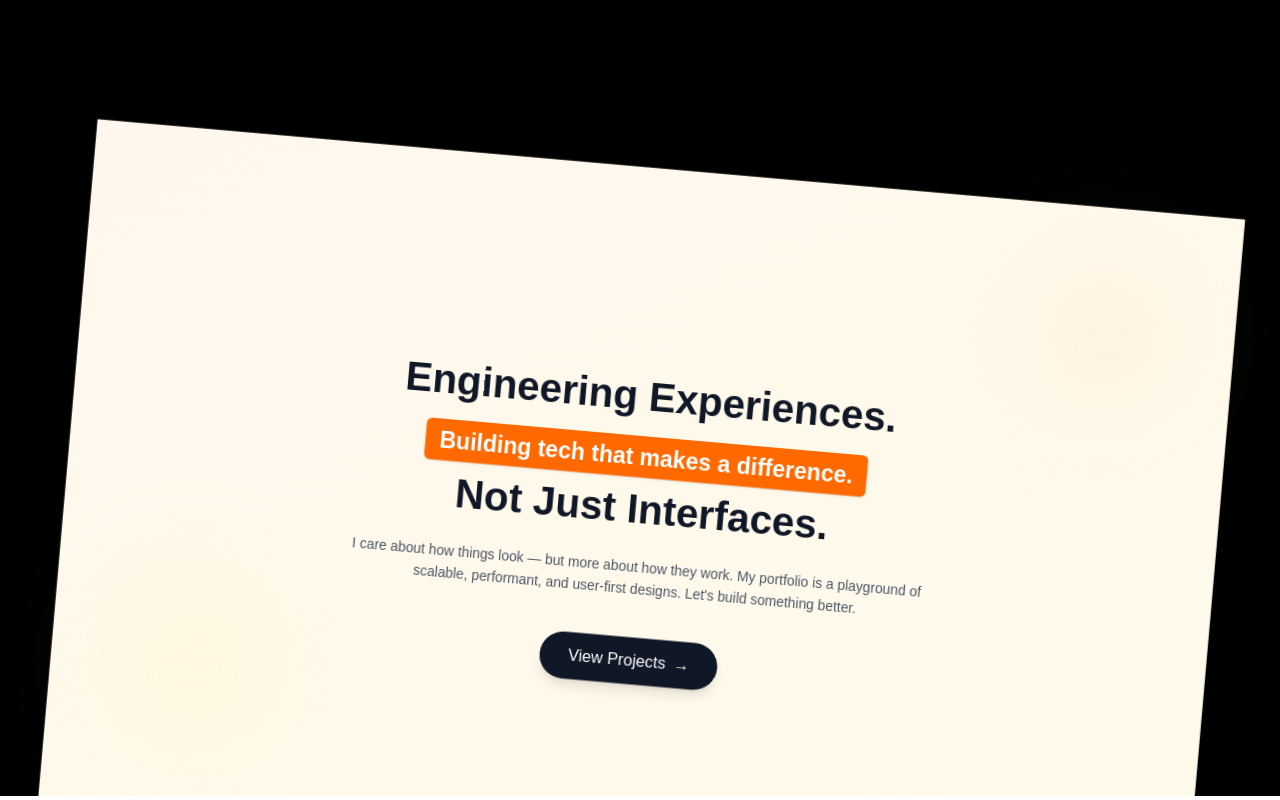
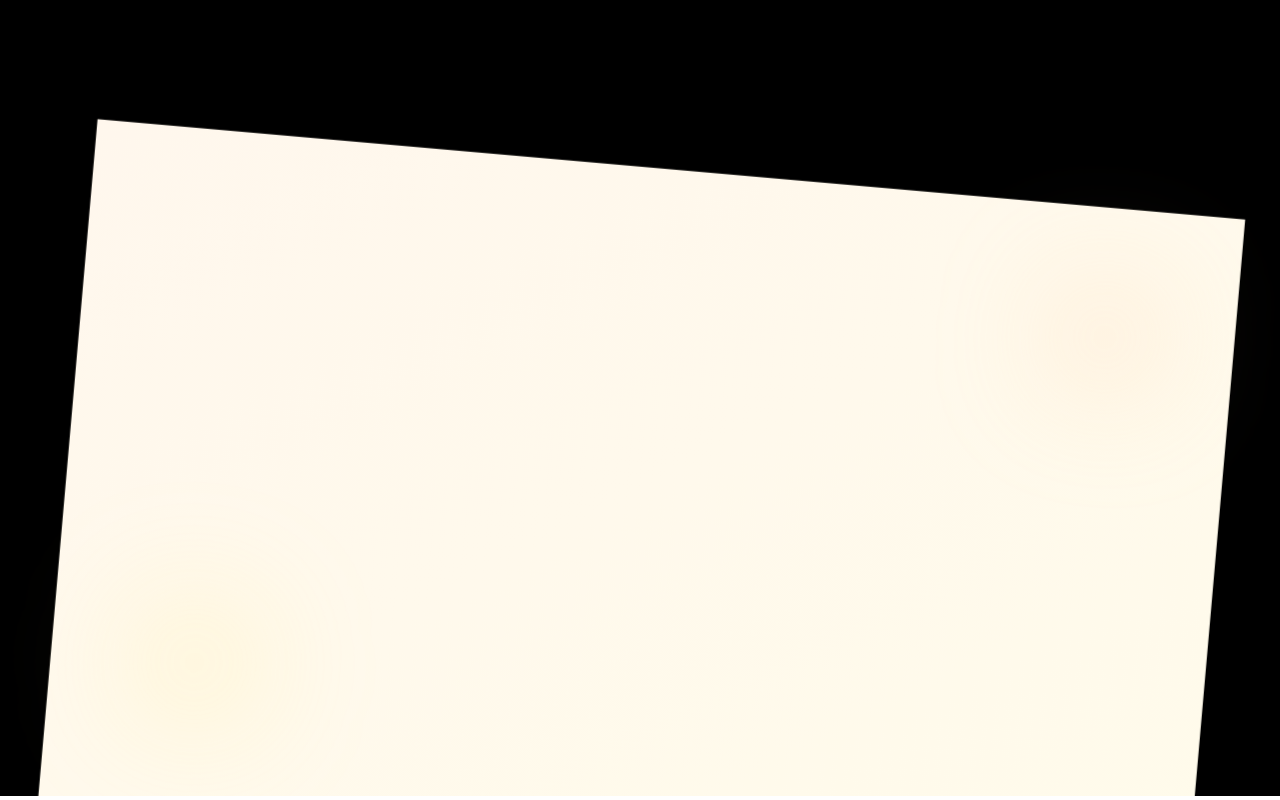
Before and after one commit to maximistic/sri-v2, a Next.js app: page / in a window 1280 px wide. Shown: the top 800 px of the page. Built offline with nearby package versions, Linux system fonts and the light colour scheme; a web font is replaced by a local one.

Commit message:
hero and pre loader change up

```diff
--- a/app/components/Hero.tsx
+++ b/app/components/Hero.tsx
@@ -64,66 +64,6 @@ const HeroSection: React.FC<SectionProps> = ({ scrollYProgress }) => {
         style={{ perspective: '1000px' }}
       >
         <div className="max-w-[60vw] relative">
-          <motion.h1
-            className="text-[3.5vw] font-bold leading-tight text-gray-900"
-            initial={{ opacity: 0, y: 20 }}
-            animate={{ opacity: 1, y: 0 }}
-            transition={{ duration: 0.6, delay: 0.1 }}
-          >
-            Engineering Experiences.
-          </motion.h1>
-
-          <motion.div
-            className="mt-4"
-            initial={{ opacity: 0, y: 20 }}
-            animate={{ opacity: 1, y: 0 }}
-            transition={{ duration: 0.6, delay: 0.3 }}
-          >
-            <span className="inline-block text-[2vw] bg-orange-500 text-white font-semibold px-4 py-1 rounded-md shadow-sm">
-              Building tech that makes a difference.
-            </span>
-          </motion.div>
-
-          <motion.h2
-            className="text-[3.5vw] font-bold leading-tight mt-2 text-gray-900"
-            initial={{ opacity: 0, y: 20 }}
-            animate={{ opacity: 1, y: 0 }}
-            transition={{ duration: 0.6, delay: 0.5 }}
-          >
-            Not Just Interfaces.
-          </motion.h2>
-
-          <motion.p
-            className="text-[1.2vw] text-gray-600 mt-6 leading-relaxed max-w-[50vw] mx-auto"
-            initial={{ opacity: 0, y: 20 }}
-            animate={{ opacity: 1, y: 0 }}
-            transition={{ duration: 0.6, delay: 0.7 }}
-          >
-            I care about how things look — but more about how they work. My portfolio is a
-            playground of scalable, performant, and user-first designs. Let&#39;s build something better.
-          </motion.p>
-
-          <motion.div
-            className="mt-10"
-            initial={{ opacity: 0, y: 20 }}
-            animate={{ opacity: 1, y: 0 }}
-            transition={{ duration: 0.6, delay: 0.9 }}
-          >
-            <motion.a
-              href="#projects"
-              className="inline-flex items-center gap-2 px-8 py-3 bg-gray-900 text-white rounded-full text-lg font-medium shadow-lg hover:shadow-xl transition-all duration-300"
-              whileHover={{ scale: 1.02, y: -2 }}
-              whileTap={{ scale: 0.98 }}
-            >
-              View Projects
-              <motion.span
-                animate={{ x: [0, 3, 0] }}
-                transition={{ duration: 2, repeat: Infinity, ease: "easeInOut" }}
-              >
-                →
-              </motion.span>
-            </motion.a>
-          </motion.div>
         </div>
       </div>
     </motion.section>
--- a/app/components/Preloader.tsx
+++ b/app/components/Preloader.tsx
@@ -53,15 +53,15 @@ export default function Preloader() {
           setIsComplete(true);
           return 100;
         }
-        return prev + 2;
+        return prev + 3;
       });
-    }, 50);
+    }, 40);
     return () => clearInterval(progressInterval);
   }, []);
 
   useEffect(() => {
     if (index === words.length - 1) return;
-    const delay = index === 0 ? 300 : 320;
+    const delay = index === 0 ? 250 : 280;
     const timeout = setTimeout(() => setIndex(prev => prev + 1), delay);
     return () => clearTimeout(timeout);
   }, [index]);
@@ -86,39 +86,69 @@ export default function Preloader() {
       variants={slideUp}
       initial="initial"
       exit="exit"
-      className="fixed top-0 left-0 w-full h-full bg-[#873e23] z-[99] flex flex-col items-center justify-center"
+      className="fixed top-0 left-0 w-full h-full bg-gradient-to-br from-slate-900 via-slate-800 to-slate-900 z-[99] flex flex-col items-center justify-center"
     >
       {dimension.width > 0 && (
         <>
-          <motion.p
+          <motion.div
             variants={opacity}
             initial="initial"
             animate="enter"
-            className="flex items-center text-white text-xl sm:text-2xl md:text-3xl lg:text-4xl mb-6 md:mb-8 z-10"
+            className="flex flex-col items-center text-white mb-8 md:mb-12 z-10"
           >
-            <span className="block w-2 h-2 bg-white rounded-full mr-2" />
-            {words[index]}
-            <span className="ml-2 animate-bounce delay-100">.</span>
-            <span className="ml-1 animate-bounce delay-200">.</span>
-            <span className="ml-1 animate-bounce delay-300">.</span>
-          </motion.p>
+            <div className="flex items-center text-xl sm:text-2xl md:text-3xl lg:text-4xl mb-4">
+              <motion.div
+                className="w-3 h-3 bg-blue-400 rounded-full mr-3"
+                animate={{ scale: [1, 1.2, 1] }}
+                transition={{ duration: 2, repeat: Infinity }}
+              />
+              <span className="font-light tracking-wide">{words[index]}</span>
+            </div>
 
-          <div className="absolute bottom-4 sm:bottom-6 w-full flex flex-col items-center px-4 z-10">
             <motion.div
-              className="text-white text-3xl sm:text-4xl lg:text-5xl font-light mb-2"
+              className="flex space-x-1"
               initial={{ opacity: 0 }}
-              animate={{ opacity: 0.75 }}
-              transition={{ delay: 0.4 }}
+              animate={{ opacity: 1 }}
+              transition={{ delay: 0.5 }}
             >
-              {Math.round(progress)}%
+              {[...Array(3)].map((_, i) => (
+                <motion.div
+                  key={i}
+                  className="w-2 h-2 bg-blue-400 rounded-full"
+                  animate={{ y: [0, -8, 0] }}
+                  transition={{
+                    duration: 0.6,
+                    repeat: Infinity,
+                    delay: i * 0.1
+                  }}
+                />
+              ))}
+            </motion.div>
+          </motion.div>
+
+          <div className="absolute bottom-8 sm:bottom-12 w-full flex flex-col items-center px-6 z-10">
+            <motion.div
+              className="text-white text-5xl sm:text-6xl lg:text-7xl font-thin mb-6 tracking-wider"
+              initial={{ opacity: 0, scale: 0.9 }}
+              animate={{ opacity: 1, scale: 1 }}
+              transition={{ delay: 0.4, duration: 0.8 }}
+            >
+              {Math.round(progress)}
+              <span className="text-2xl sm:text-3xl lg:text-4xl text-blue-400 ml-1">%</span>
             </motion.div>
 
-            <div className="w-full max-w-xs md:max-w-md lg:max-w-lg h-1.5 bg-gray-700 rounded-full overflow-hidden">
+            <div className="w-full max-w-sm md:max-w-md lg:max-w-xl h-0.5 bg-slate-700 rounded-full overflow-hidden relative">
               <motion.div
-                className="h-full bg-white rounded-full"
+                className="absolute inset-0 bg-gradient-to-r from-blue-400 to-cyan-400 rounded-full"
                 initial={{ width: 0 }}
                 animate={{ width: `${progress}%` }}
                 transition={{ duration: 0.1, ease: 'linear' }}
+              />
+              <motion.div
+                className="absolute top-0 right-0 w-8 h-full bg-gradient-to-r from-transparent to-white/20 rounded-full"
+                animate={{ x: ['-100%', '100%'] }}
+                transition={{ duration: 2, repeat: Infinity, ease: 'linear' }}
+                style={{ left: `${progress - 10}%` }}
               />
             </div>
           </div>
@@ -128,8 +158,15 @@ export default function Preloader() {
               variants={curve}
               initial="initial"
               exit="exit"
-              fill="#873e23"
+              fill="url(#gradient)"
             />
+            <defs>
+              <linearGradient id="gradient" x1="0%" y1="0%" x2="100%" y2="100%">
+                <stop offset="0%" stopColor="#1e293b" />
+                <stop offset="50%" stopColor="#334155" />
+                <stop offset="100%" stopColor="#1e293b" />
+              </linearGradient>
+            </defs>
           </svg>
         </>
       )}
```
